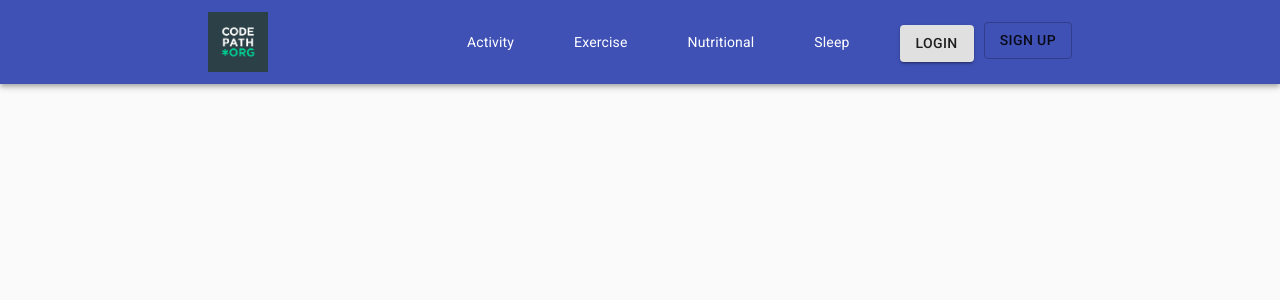
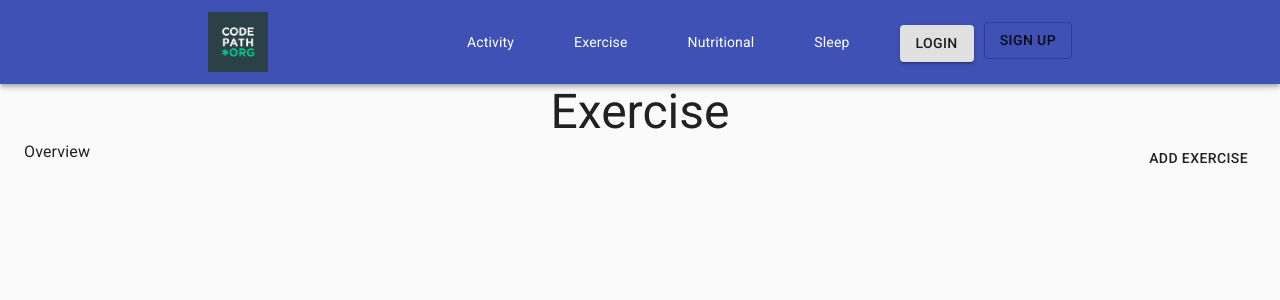
Before and after one commit to Gevork-Manukyan/LifeTracker, a React (Create React App) app in the folder lifetracker-ui/: page /exercise in a window 1280 px wide. Shown: the top 300 px of the page. Built offline with nearby package versions, Linux system fonts and the light colour scheme.

Commit message:
sets up grid for exercise page

```diff
--- /dev/null
+++ b/lifetracker-ui/jsconfig.json
@@ -0,0 +1,6 @@
+{
+    "compilerOptions": {
+        "baseUrl": "src"
+    },
+    "include": ["src"]
+}
--- a/lifetracker-ui/src/components/Exercise/Exercise.js
+++ b/lifetracker-ui/src/components/Exercise/Exercise.js
@@ -1,10 +1,32 @@
 import "./Exercise.css"
 
+import { CssBaseline, Container, Grid, Typography, Button } from "@material-ui/core"
+import { Feed } from "components"
+import useStyles from "./Exercise_Styels"
 
 function Exercise () {
+
+    const classes = useStyles()
+
     return (
         <div className="Exercise">
-
+            <CssBaseline />
+            <Container>
+                <Grid container justify='center'>
+                    <Grid item xs={12}>
+                        <Typography className={classes.title} variant="h3">Exercise</Typography>
+                    </Grid>
+                    <Grid item xs={6}>
+                        <Typography className={classes.header}>Overview</Typography>
+                    </Grid>
+                    <Grid className={classes.addExerciseBtn} item xs={6}>
+                        <Button>Add Exercise</Button>
+                    </Grid>
+                    <Grid item>
+                        <Feed />
+                    </Grid>
+                </Grid>
+            </Container>
         </div>
     )
 }
--- /dev/null
+++ b/lifetracker-ui/src/components/Exercise/Exercise_Styels.js
@@ -0,0 +1,12 @@
+import { makeStyles } from "@material-ui/core";
+
+const useStyles = makeStyles((theme) => ({
+    title: {
+        textAlign: 'center',
+    },
+    addExerciseBtn: {
+        textAlign: 'end',
+    },
+}))
+
+export default useStyles;
--- /dev/null
+++ b/lifetracker-ui/src/components/Feed/Feed.js
@@ -0,0 +1,21 @@
+import "./Feed.css"
+
+import { CssBaseline, Container, Grid, Button, Typography } from "@material-ui/core"
+import useStyles from "./Feed_Styles"
+
+
+function Feed () {
+
+    const classes = useStyles()
+
+    return (
+        <div className="Feed">
+            <CssBaseline />
+            <Container>
+
+            </Container>
+        </div>
+    )
+}
+
+export default Feed;
--- /dev/null
+++ b/lifetracker-ui/src/components/Feed/Feed_Styles.js
@@ -0,0 +1,7 @@
+import { makeStyles } from "@material-ui/core";
+
+const useStyles = makeStyles((theme) => {
+
+})
+
+export default useStyles;
--- a/lifetracker-ui/src/components/Home/Home_Styles.js
+++ b/lifetracker-ui/src/components/Home/Home_Styles.js
@@ -1,5 +1,4 @@
 import { makeStyles } from "@material-ui/core";
-import { border } from "@material-ui/system";
 
 const useStyles = makeStyles((theme) => ({
     paper: {
--- a/lifetracker-ui/src/components/NavBar/NavBar.js
+++ b/lifetracker-ui/src/components/NavBar/NavBar.js
@@ -16,9 +16,9 @@ function NavBar () {
                 <AppBar position="relative">
                     <Container maxWidth='md'>
                         <Toolbar className={classes.navBar}>
-                            <span>
+                            <Link to="/">
                                 <img className="logo" src={codepath_logo} alt="codepath logo" />
-                            </span>
+                            </Link>
 
                             <Box className={classes.links} >
                                 <Link to="/">
--- /dev/null
+++ b/lifetracker-ui/src/components/index.js
@@ -0,0 +1,11 @@
+export { default as App } from "./App/App"
+export { default as ActivityPage } from "./ActivityPage/ActivityPage"
+export { default as Exercise } from "./Exercise/Exercise"
+export { default as Feed } from "./Feed/Feed"
+// export { default as FeedItem } from "./FeedItem/FeedItem"
+export { default as Home } from "./Home/Home"
+export { default as Login } from "./Login/Login"
+export { default as NavBar } from "./NavBar/NavBar"
+export { default as Nutrition } from "./Nutrition/Nutrition"
+export { default as Signup } from "./Signup/Signup"
+export { default as Sleep } from "./Sleep/Sleep"
```
Also changed, not shown: lifetracker-ui/src/components/App/App.js (+1 -8 lines), lifetracker-ui/src/components/Feed/Feed.css (added).
